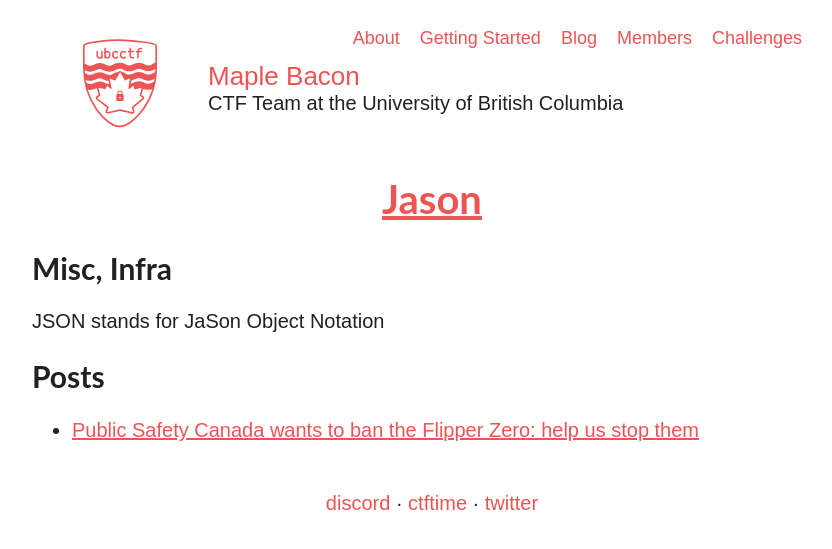
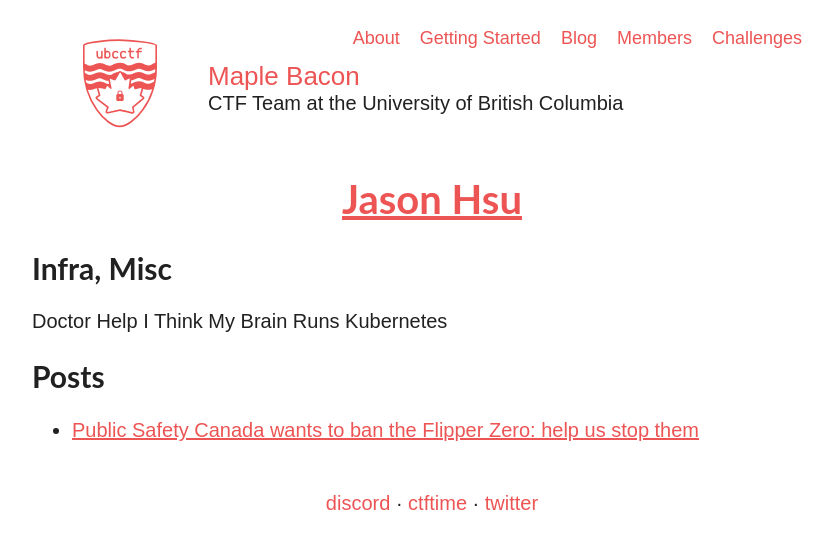
Before and after one commit to ubcctf/ubcctf.github.io, a Jekyll site: the page built from _authors/argonaut0.md, in a window 1280 px wide. Shown: the top 549 px of the page, without its empty margins (208-1040 px from the left). Built offline with Jekyll 4.4.1, drawn with Linux system fonts in a browser that asks for light colours; nearby versions of some CDN libraries; some web fonts are replaced.

Commit message:
Update author pages

```diff
--- a/_authors/argonaut0.md
+++ b/_authors/argonaut0.md
@@ -1,8 +1,8 @@
 ---
 short_name: argonaut0
-name: Jason
-position: Misc, Infra
-website: https://github.com/argonaut0/
+name: Jason Hsu
+position: Infra, Misc
+website: https://deciph.red
 layout: author
 ---
-JSON stands for JaSon Object Notation
+Doctor Help I Think My Brain Runs Kubernetes
```
Also changed, not shown: _authors/b.md (+1 -1 lines).
